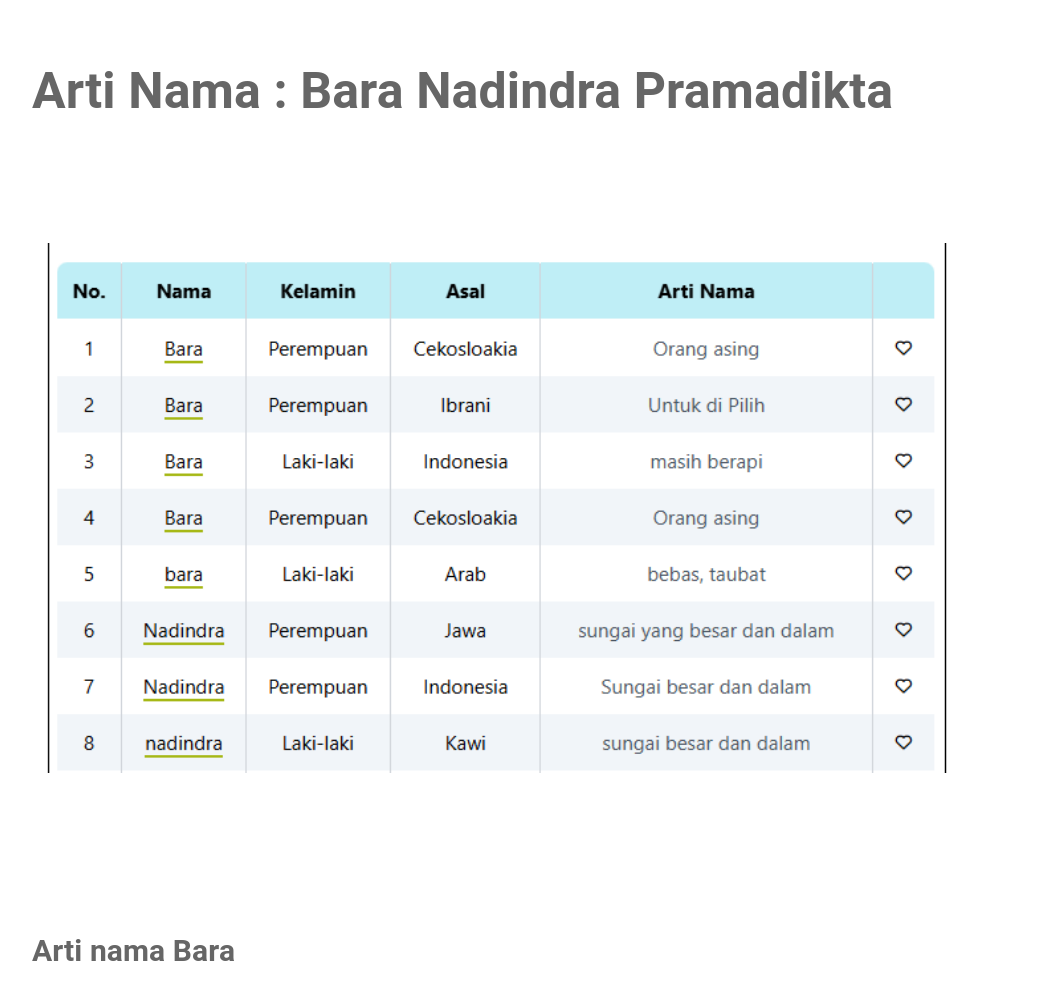
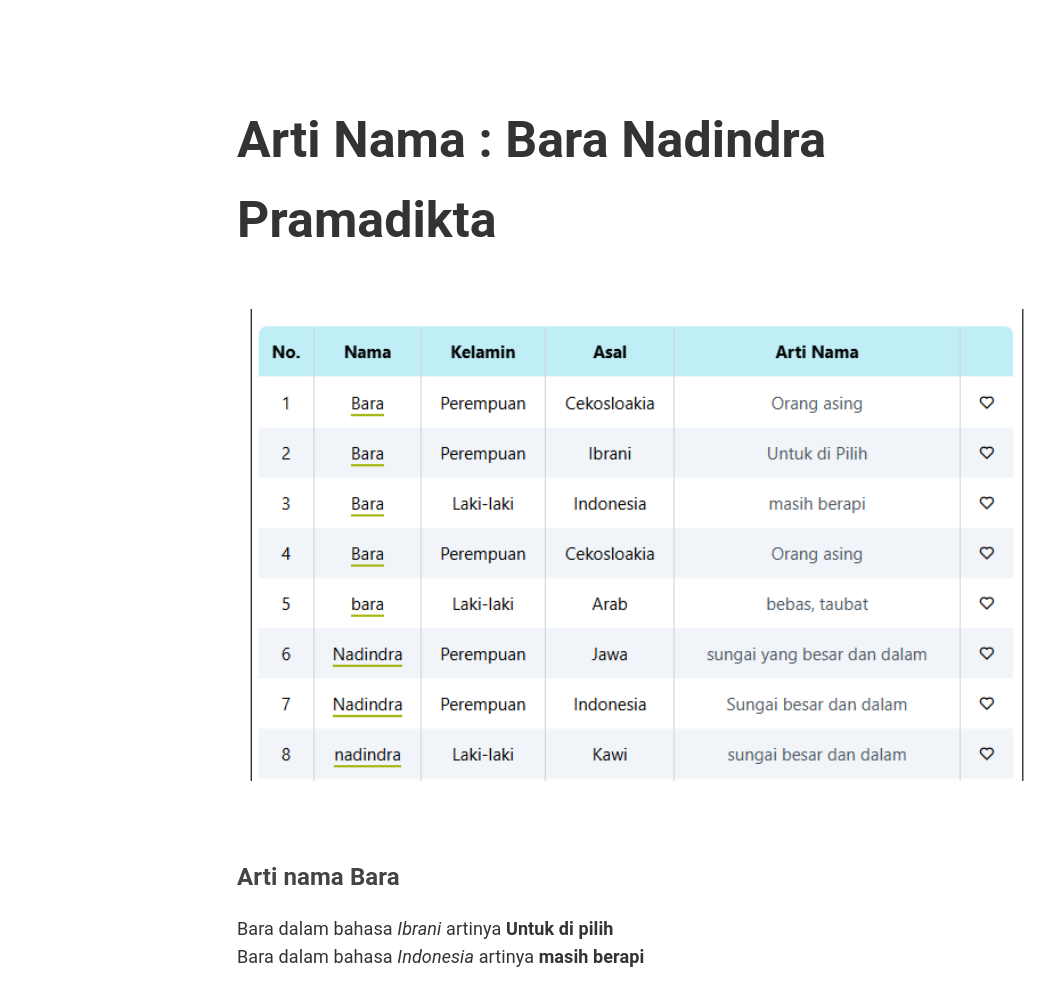
Before and after one commit to novialdy/Arti-Nama, a plain HTML site: page index.html in a window 1280 px wide. Shown: the top 982 px of the page, without its empty margins (3-1058 px from the left). Drawn offline with Linux system fonts and the light colour scheme.

Commit message:
Update index.html

```diff
--- a/index.html
+++ b/index.html
@@ -1,5 +1,5 @@
 <html lang="en"><head><meta http-equiv="Content-Type" content="text/html; charset=UTF-8">
-
+<head>
 
     <title>Arti Nama </title>
 
@@ -13,12 +13,57 @@
   <meta property="og:type" content="article" />
   <meta name="twitter:card" content="summary_large_image" />
 
-
+<style>
+        body {
+            font-family: "Roboto", "Helvetica Neue", Helvetica, Arial, sans-serif;
+            font-size: 18px;
+            line-height: 1.6;
+            color: #333;
+            background-color: #fff;
+            margin: 20px;
+            padding-top: 10px;
+        }
+        .container {
+            max-width: 800px;
+            margin: 0 auto;
+            padding: 20px;
+        }
+        h3 {
+            font-size: 36px;
+            color: #333;
+            margin-bottom: 20px;
+        }
+        h4 {
+            font-size: 24px;
+            color: #444;
+            margin-top: 20px;
+            margin-bottom: 10px;
+        }
+        p {
+            margin-bottom: 20px;
+        }
+        .geser-kanan {
+            margin-left: 38px;
+        }
+        a {
+            color: #007BFF;
+            text-decoration: none;
+        }
+        a:hover {
+            text-decoration: underline;
+        }
+        img {
+            max-width: 100%;
+            height: auto;
+        }
+    </style>
+</head>
   <!--- scrip BARA-->
 
     <style type="text/css"></style>
 
-
+<body>
+	<div class="container">
 
     <div class="row" style="height: auto !important;">
         <div class="col-lg-8 col-md-8" style="overflow-wrap: break-word; height: auto !important; min-height: 0px !important;">
@@ -117,7 +162,7 @@ Ia mengejar penampilan dan menginginkan pasangan yang elok.</p>
 
     </div>
 
-
+</body>
 
 
 
```
